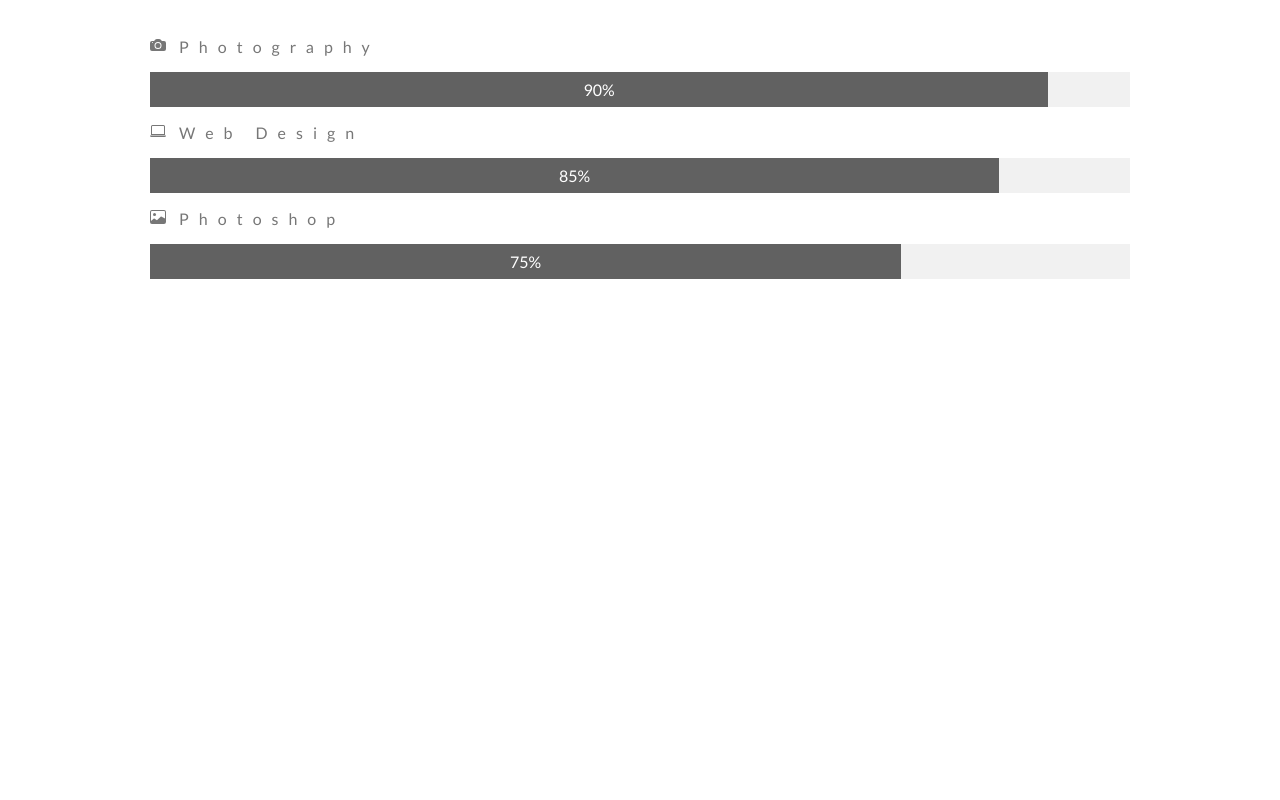
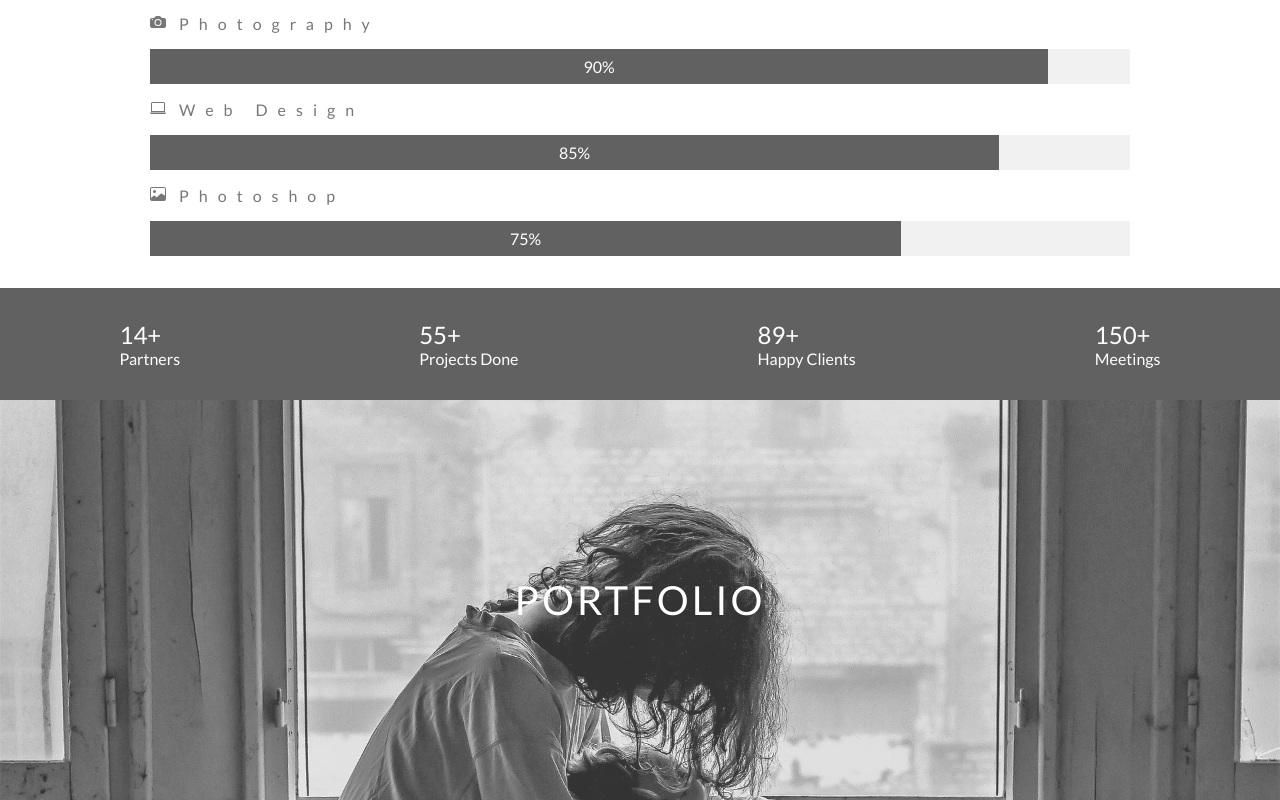
Before and after one commit to felipesantoos/portfolio, a React (Create React App) app: page / in a window 1280 px wide. Shown: the part 1502-2302 px from the top of the page. Before the commit the page ends 1813 px from the top, so only its background shows below. Built offline with nearby package versions, Linux system fonts and the light colour scheme; the HTML template or start-up script is replaced by a standard one.

Commit message:
Add number, number item & 2th banner components

```diff
--- /dev/null
+++ b/src/ui/components/NumberItem.tsx
@@ -0,0 +1,17 @@
+import styles from "../styles/components/NumberItem.module.scss";
+
+interface NumberItemProps {
+    title: string;
+    describe: string;
+}
+
+function NumberItem({ title, describe }: NumberItemProps) {
+    return (
+        <div className={styles.container}>
+            <h2>{title}</h2>
+            <span>{describe}</span>
+        </div>
+    );
+}
+
+export default NumberItem;
--- /dev/null
+++ b/src/ui/components/Numbers.tsx
@@ -0,0 +1,15 @@
+import styles from "../styles/components/Numbers.module.scss";
+import NumberItem from "./NumberItem";
+
+function Number() {
+    return (
+        <div className={styles.container}>
+            <NumberItem title="14+" describe="Partners" />
+            <NumberItem title="55+" describe="Projects Done" />
+            <NumberItem title="89+" describe="Happy Clients" />
+            <NumberItem title="150+" describe="Meetings" />
+        </div>
+    );
+}
+
+export default Number;
--- /dev/null
+++ b/src/ui/components/SecondBanner.tsx
@@ -0,0 +1,14 @@
+import LonelyWoman from "../../assets/images/lonely-woman.jpg";
+
+import styles from "../styles/components/SecondBanner.module.scss";
+
+function SecondBanner() {
+    return (
+        <div className={styles.container}>
+            <img src={LonelyWoman} alt="" />
+            <h1>PORTFOLIO</h1>
+        </div>
+    );
+}
+
+export default SecondBanner;
--- a/src/ui/pages/HomePage.tsx
+++ b/src/ui/pages/HomePage.tsx
@@ -1,6 +1,9 @@
 import About from "../components/About";
 import Banner from "../components/Banner";
 import Header from "../components/Header";
+import Numbers from "../components/Numbers";
+import SecondBanner from "../components/SecondBanner";
+
 import styles from "../styles/pages/HomePage.module.scss";
 
 function HomePage () {
@@ -9,6 +12,8 @@
             <Header />
             <Banner />
             <About />
+            <Numbers />
+            <SecondBanner />
         </div>
     );
 }
--- a/src/ui/styles/components/About.module.scss
+++ b/src/ui/styles/components/About.module.scss
@@ -50,6 +50,8 @@
             }
 
             img {
+                width: 100%;
+
                 opacity: 0.6;
                 z-index: 0;
 
--- /dev/null
+++ b/src/ui/styles/components/NumberItem.module.scss
@@ -0,0 +1,5 @@
+.container {
+    h2 {
+        font-weight: normal;
+    }
+}
--- /dev/null
+++ b/src/ui/styles/components/Numbers.module.scss
@@ -0,0 +1,11 @@
+.container {
+    display: flex;
+    justify-content: space-around;
+
+    color: white;
+    background-color: #616161;
+
+    div {
+        padding: 2rem;
+    }
+}
--- /dev/null
+++ b/src/ui/styles/components/SecondBanner.module.scss
@@ -0,0 +1,27 @@
+.container {
+    display: flex;
+    align-items: center;
+    justify-content: center;
+
+    position: relative;
+
+    img {
+        width: 100%;
+        height: 400px;
+
+        object-fit: cover;
+        object-position: 0 -40px;
+
+        opacity: 0.8;
+    }
+
+    h1 {
+        position: absolute;
+
+        color: white;
+        font-weight: normal;
+        font-size: 2.5rem;
+        letter-spacing: 3px;
+        text-shadow: 0 0 3px rgba(0, 0, 0, 0.1);
+    }
+}
```
Also changed, not shown: src/assets/images/lonely-woman.jpg (added).
